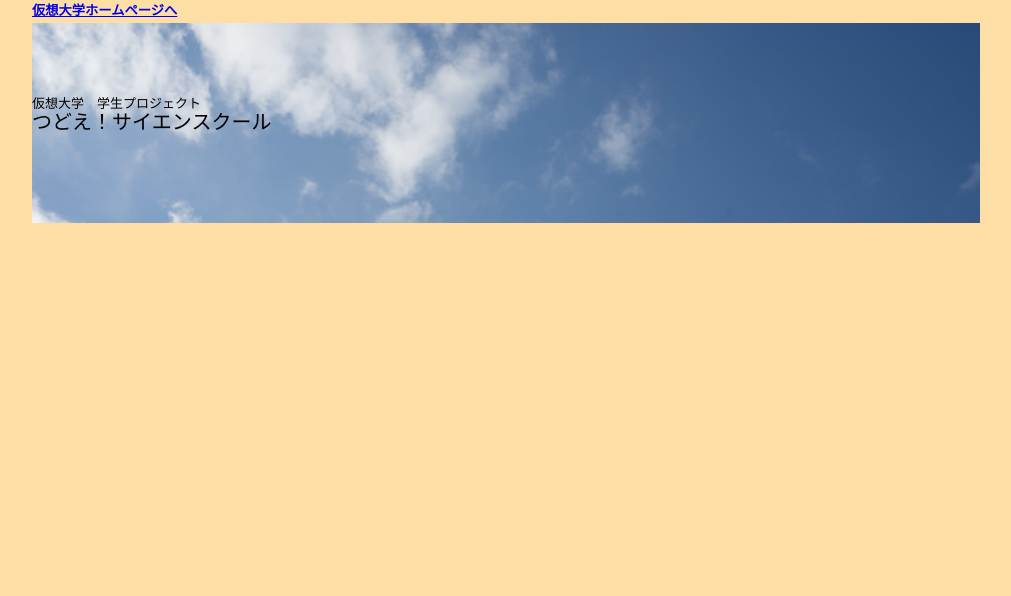
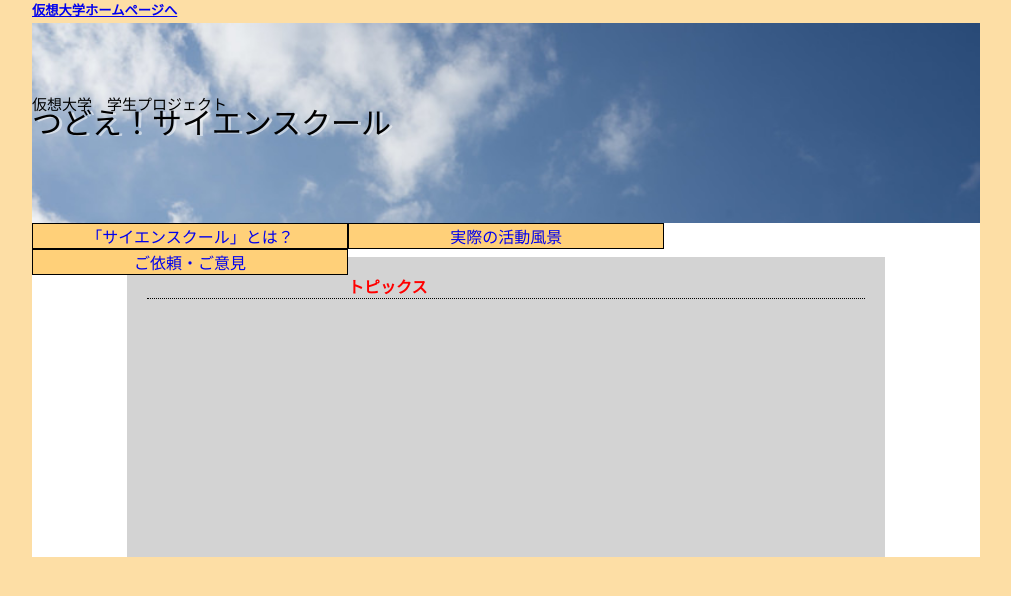
Before and after one commit to ProgramDragon0149/scienceschoolHP, a PHP site: page / in a window 1280 px wide. Shown: the top 596 px of the page, without its empty margins (134-1145 px from the left). Run offline with PHP 8.4, Linux system fonts and the light colour scheme.

Commit message:
index.htmlを消去しました

```diff
--- a/index.html
+++ b/index.php
@@ -10,23 +10,36 @@
       <a href="https://www.google.com/?hl=ja"><h5>仮想大学ホームページへ</h5></a>
     </div>
     <div class="body-container">
-      <header>
-        <div class="header-image">
+      <header>   <!-- 「ヘッダーイメージ」から「メニューバー」まで -->
+        <div class="header-image"> <!-- ヘッダーイメージ -->
           <div class="logo">
             <p class="logo-upper">仮想大学　学生プロジェクト</p>
             <p class="logo-lower">つどえ！サイエンスクール</p>
           </div>
         </div>
-        <div class="menubar">
-
+        <div class="menubar">  <!-- メニューバー -->
+          <ul>
+            <a href="#"><li class="menu">「サイエンスクール」とは？</li></a>
+            <a href="#"><li class="menu">実際の活動風景</li></a>
+            <a href="#"><li class="menu">ご依頼・ご意見</li></a>
+          </ul>
         </div>
       </header>
 
       <div class="main">
+        <div class="topics">
+          <div class="topics-container">
+            <span><p>トピックス</p></span>
+            <?php
+
+            ?>
+          </div>
+        </div>
       </div>
 
       <footer>
       </footer>
     </div>
+    <script src=script.js></script>
   </body>
 </html>
--- /dev/null
+++ b/script.js
@@ -0,0 +1 @@
+let name = "MegaDragonite"
--- a/style.css
+++ b/style.css
@@ -32,11 +32,57 @@ body {
 }
 
 .logo-upper {
-    font-size: 13px;
+    font-size: 15px;
     margin: 0;
 }
+
 .logo-lower {
-    font-size: 20px;
+    text-shadow: rgba(255, 255, 255, 0.534) 3px 1px;
+    font-size: 30px;
     line-height: 20px;
     margin: 0;
 }
+
+.menubar {
+    margin-top: -16px;
+}
+
+.menubar ul {
+    padding: 0;
+    list-style: none;
+    /* width: 100%; */
+}
+
+.menu {
+    background-color: rgb(255, 208, 121);
+    text-align: center;
+    float: left;
+    border: 0.1px solid black;
+    width : calc(99.4% / 3);
+}
+
+.menu a {
+    display: block;
+}
+
+.topics {
+    display: block;
+    background-color: lightgray;
+    width: 80%;
+    margin: 50px auto;
+    height: 300px;
+}
+
+.topics-container {
+    display: block;
+    padding: 1px 20px;
+}
+
+.topics-container span {
+    color: red;
+    font-weight: bold;
+}
+
+.topics-container p {
+    border-bottom: 1px dotted black;
+}
```
Also changed, not shown: 1 other file.
